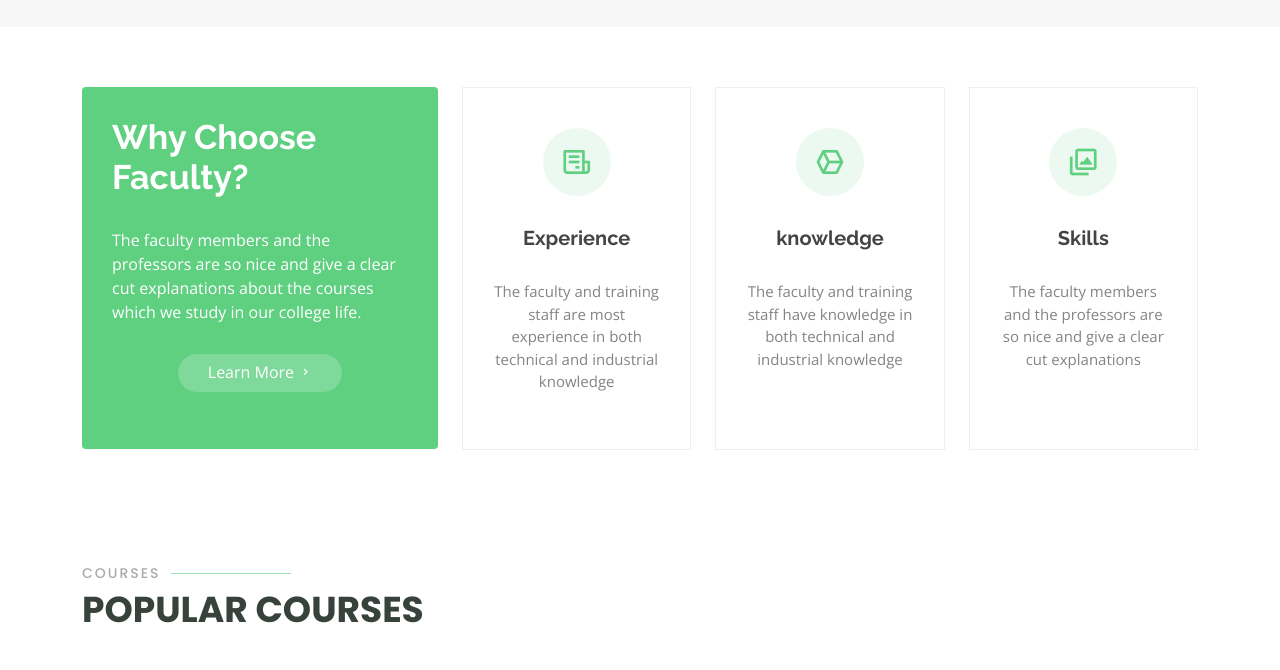
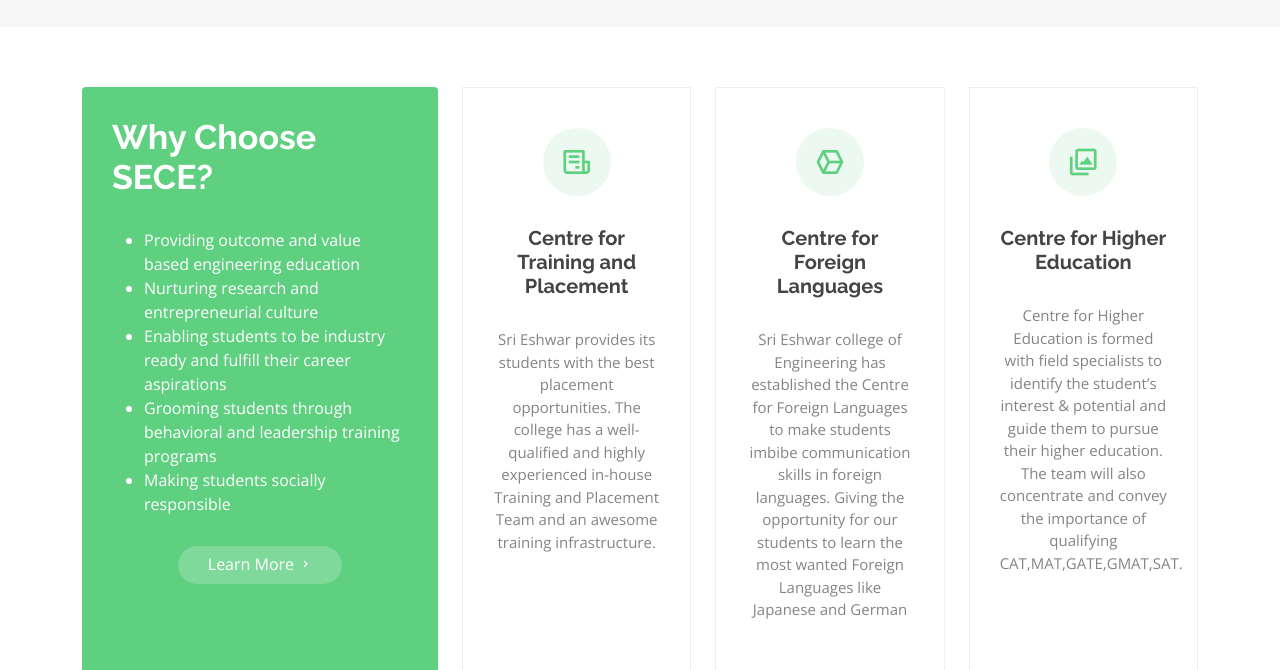
Before and after one commit to sammeshach23/College-Website, a plain HTML site: page index.html in a window 1280 px wide. Shown: the part 1307-1977 px from the top of the page. Drawn offline with nearby package versions, Linux system fonts and the light colour scheme.

Commit message:
Add files via upload

```diff
--- a/index.html
+++ b/index.html
@@ -69,7 +69,7 @@
         <i class="bi bi-list mobile-nav-toggle"></i>
       </nav>
 
-      <a href="courses.html" class="get-started-btn">Get Started</a>
+      <a href="courses.html" class="get-started-btn">Login/Signup</a>
 
     </div>
   </header>
@@ -79,7 +79,7 @@
     <div class="container position-relative" data-aos="zoom-in" data-aos-delay="100">
       <h1>Begin your,<br>Success story </h1>
       <h2>Developed by Sam Meshach</h2>
-      <a href="courses.html" class="btn-get-started">Get Started</a>
+      <a href="courses.html" class="btn-get-started">Login/Signup</a>
     </div>
   </section>
 
@@ -149,9 +149,14 @@
         <div class="row">
           <div class="col-lg-4 d-flex align-items-stretch">
             <div class="content">
-              <h3>Why Choose Faculty?</h3>
+              <h3>Why Choose SECE?</h3>
               <p>
-                The faculty members and the professors are so nice and give a clear cut explanations about the courses which we study in our college life.
+                <ul><li>Providing outcome and value based engineering education</li>
+                  <li>Nurturing research and entrepreneurial culture</li>
+                  <li>Enabling students to be industry ready and fulfill their career aspirations</li>
+                  <li>Grooming students through behavioral and leadership training programs</li>
+                  <li>Making students socially responsible</li>
+               </ul>
               </p>
               <div class="text-center">
                 <a href="about.html" class="more-btn">Learn More <i class="bx bx-chevron-right"></i></a>
@@ -164,22 +169,25 @@
                 <div class="col-xl-4 d-flex align-items-stretch">
                   <div class="icon-box mt-4 mt-xl-0">
                     <i class="bx bx-receipt"></i>
-                    <h4>Experience</h4>
-                    <p>The faculty and training staff are most experience in both technical and industrial knowledge</p>
+                    <h4>Centre for Training and Placement
+                    </h4>
+                    <p>Sri Eshwar provides its students with the best placement opportunities. The college has a well-qualified and highly experienced in-house Training and Placement Team and an awesome training infrastructure.</p>
                   </div>
                 </div>
                 <div class="col-xl-4 d-flex align-items-stretch">
                   <div class="icon-box mt-4 mt-xl-0">
                     <i class="bx bx-cube-alt"></i>
-                    <h4>knowledge</h4>
-                    <p>The faculty and training staff have knowledge in both technical and industrial knowledge</p>
+                    <h4>Centre for Foreign Languages
+                    </h4>
+                    <p>Sri Eshwar college of Engineering has established the Centre for Foreign Languages to make students imbibe communication skills in foreign languages. Giving the opportunity for our students to learn the most wanted Foreign Languages like Japanese and German
+                      </p>
                   </div>
                 </div>
                 <div class="col-xl-4 d-flex align-items-stretch">
                   <div class="icon-box mt-4 mt-xl-0">
                     <i class="bx bx-images"></i>
-                    <h4>Skills</h4>
-                    <p>The faculty members and the professors are so nice and give a clear cut explanations </p>
+                    <h4>Centre for Higher Education</h4>
+                    <p>Centre for Higher Education is formed with field specialists to identify the student’s interest & potential and guide them to pursue their higher education. The team will also concentrate and convey the importance of qualifying CAT,MAT,GATE,GMAT,SAT.</p>
                   </div>
                 </div>
               </div>
@@ -421,7 +429,7 @@
         <a href="#" class="facebook"><i class="bx bxl-facebook"></i></a>
         <a href="#" class="instagram"><i class="bx bxl-instagram"></i></a>
         <a href="#" class="google-plus"><i class="bx bxl-skype"></i></a>
-        <a href="#" class="linkedin"><i class="bx bxl-linkedin"></i></a>
+        <a href="https://www.linkedin.com/in/sam-meshach-483877259/" class="linkedin"><i class="bx bxl-linkedin"></i></a>
       </div>
     </div>
   </footer>
```
Also changed, not shown: about.html (+1 -1 lines), contact.html (+1 -1 lines), course-details.html (+1 -1 lines), courses.html (+1 -1 lines), events.html (+1 -1 lines), pricing.html (+5 -5 lines), trainers.html (+1 -1 lines), assets/img/course-3.jpg, assets/img/events-2.jpg, 2 other files.
